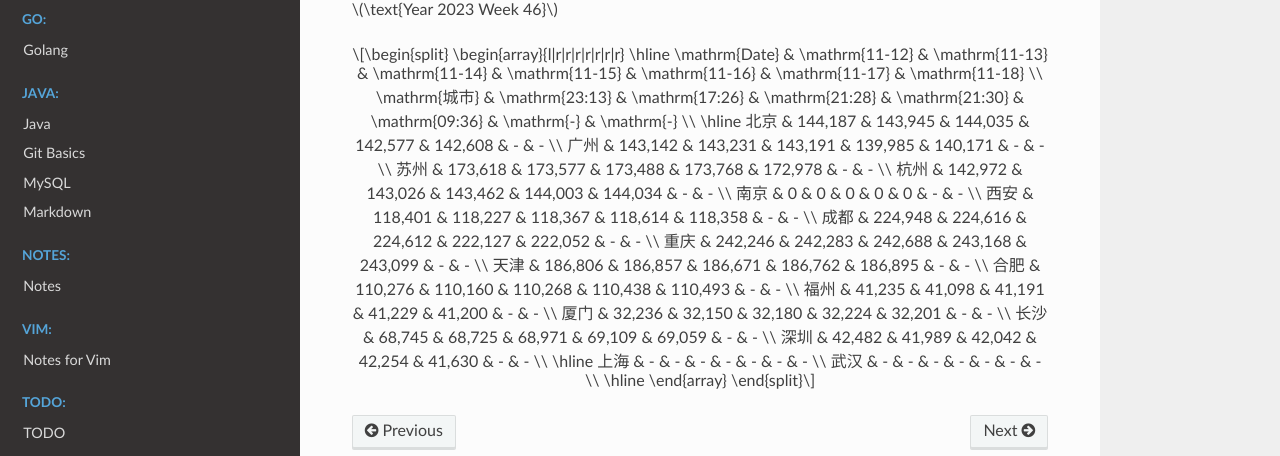
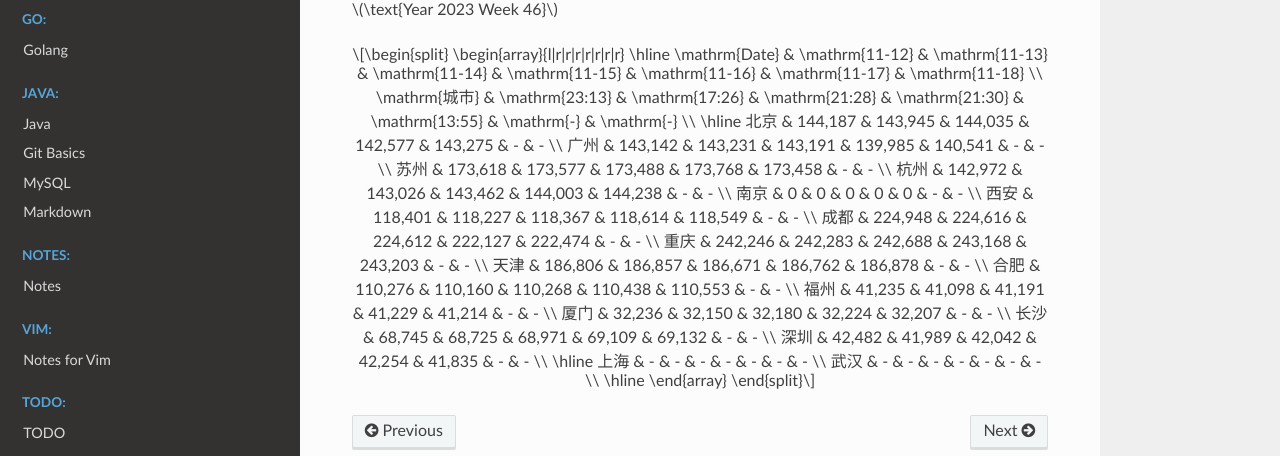
Before and after one commit to Pyrad/pyradnotes, a Sphinx documentation site: the page built from source/RealEstate/resalenumbers2023.md, in a window 1280 px wide and 900 px high, scrolled down 18159 px. Shown: the part 320-776 px from the top of the window. Built offline with Sphinx 7.4.7 and the Read the Docs theme 2.0.0, drawn with Linux system fonts in a browser that asks for light colours; a script that is not in the unit is left out.

Commit message:
Realestate Update resale numbers 2023-11-16 13:55

```diff
--- a/source/RealEstate/resalenumbers2023.md
+++ b/source/RealEstate/resalenumbers2023.md
@@ -1186,22 +1186,22 @@ $$
 \begin{array}{l|r|r|r|r|r|r|r}
 \hline
 \mathrm{Date} & \mathrm{11-12} & \mathrm{11-13} & \mathrm{11-14} & \mathrm{11-15} & \mathrm{11-16} & \mathrm{11-17} & \mathrm{11-18} \\
-\mathrm{城市} & \mathrm{23:13} & \mathrm{17:26} & \mathrm{21:28} & \mathrm{21:30} & \mathrm{09:36} & \mathrm{-} & \mathrm{-} \\
+\mathrm{城市} & \mathrm{23:13} & \mathrm{17:26} & \mathrm{21:28} & \mathrm{21:30} & \mathrm{13:55} & \mathrm{-} & \mathrm{-} \\
 \hline
-北京 & 144,187 & 143,945 & 144,035 & 142,577 & 142,608 & - & - \\
-广州 & 143,142 & 143,231 & 143,191 & 139,985 & 140,171 & - & - \\
-苏州 & 173,618 & 173,577 & 173,488 & 173,768 & 172,978 & - & - \\
-杭州 & 142,972 & 143,026 & 143,462 & 144,003 & 144,034 & - & - \\
+北京 & 144,187 & 143,945 & 144,035 & 142,577 & 143,275 & - & - \\
+广州 & 143,142 & 143,231 & 143,191 & 139,985 & 140,541 & - & - \\
+苏州 & 173,618 & 173,577 & 173,488 & 173,768 & 173,458 & - & - \\
+杭州 & 142,972 & 143,026 & 143,462 & 144,003 & 144,238 & - & - \\
 南京 & 0 & 0 & 0 & 0 & 0 & - & - \\
-西安 & 118,401 & 118,227 & 118,367 & 118,614 & 118,358 & - & - \\
-成都 & 224,948 & 224,616 & 224,612 & 222,127 & 222,052 & - & - \\
-重庆 & 242,246 & 242,283 & 242,688 & 243,168 & 243,099 & - & - \\
-天津 & 186,806 & 186,857 & 186,671 & 186,762 & 186,895 & - & - \\
-合肥 & 110,276 & 110,160 & 110,268 & 110,438 & 110,493 & - & - \\
-福州 & 41,235 & 41,098 & 41,191 & 41,229 & 41,200 & - & - \\
-厦门 & 32,236 & 32,150 & 32,180 & 32,224 & 32,201 & - & - \\
-长沙 & 68,745 & 68,725 & 68,971 & 69,109 & 69,059 & - & - \\
-深圳 & 42,482 & 41,989 & 42,042 & 42,254 & 41,630 & - & - \\
+西安 & 118,401 & 118,227 & 118,367 & 118,614 & 118,549 & - & - \\
+成都 & 224,948 & 224,616 & 224,612 & 222,127 & 222,474 & - & - \\
+重庆 & 242,246 & 242,283 & 242,688 & 243,168 & 243,203 & - & - \\
+天津 & 186,806 & 186,857 & 186,671 & 186,762 & 186,878 & - & - \\
+合肥 & 110,276 & 110,160 & 110,268 & 110,438 & 110,553 & - & - \\
+福州 & 41,235 & 41,098 & 41,191 & 41,229 & 41,214 & - & - \\
+厦门 & 32,236 & 32,150 & 32,180 & 32,224 & 32,207 & - & - \\
+长沙 & 68,745 & 68,725 & 68,971 & 69,109 & 69,132 & - & - \\
+深圳 & 42,482 & 41,989 & 42,042 & 42,254 & 41,835 & - & - \\
 \hline
 上海 & - & - & - & - & - & - & - \\
 武汉 & - & - & - & - & - & - & - \\
```
Also changed, not shown: 1 other file.
